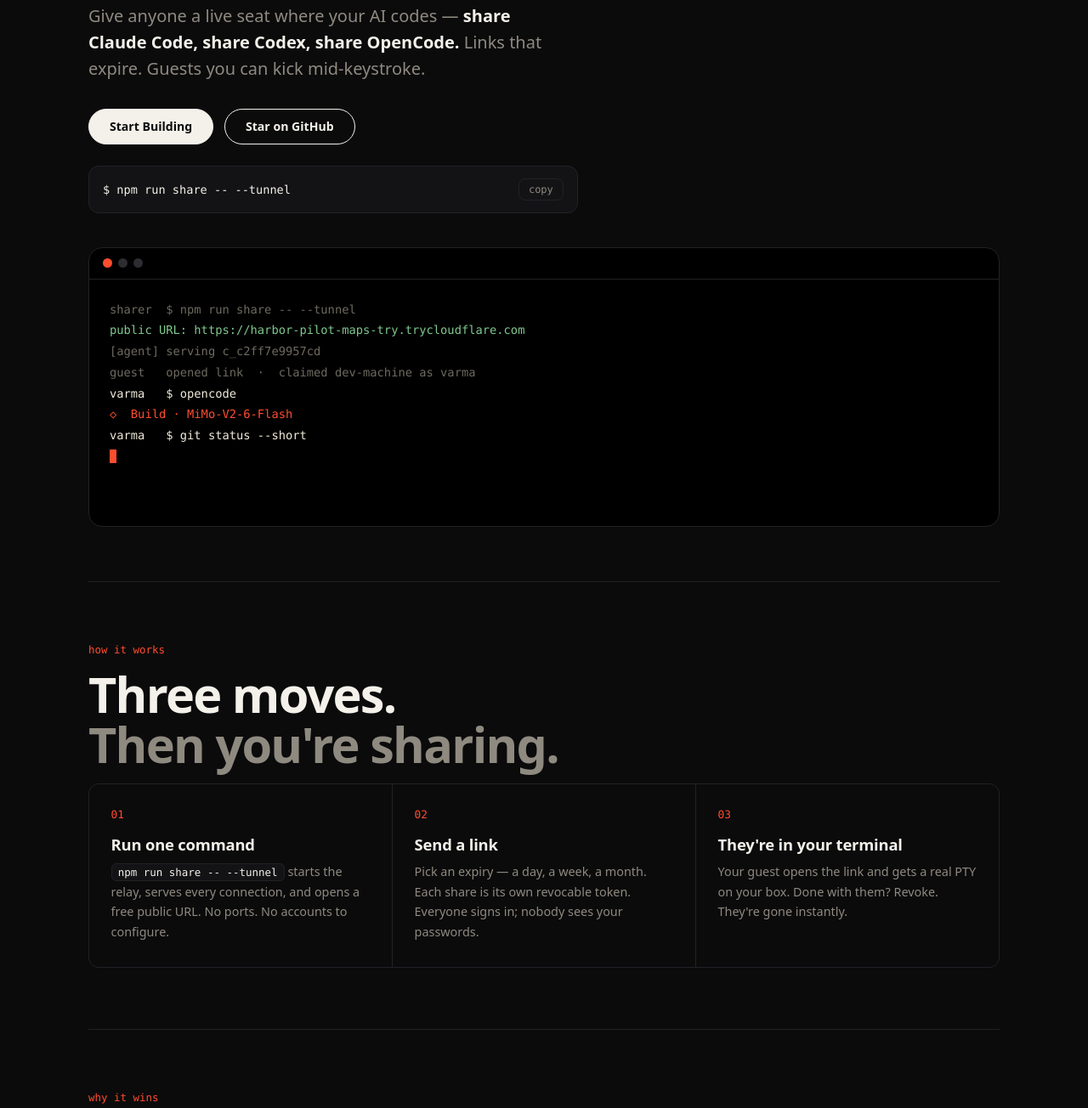
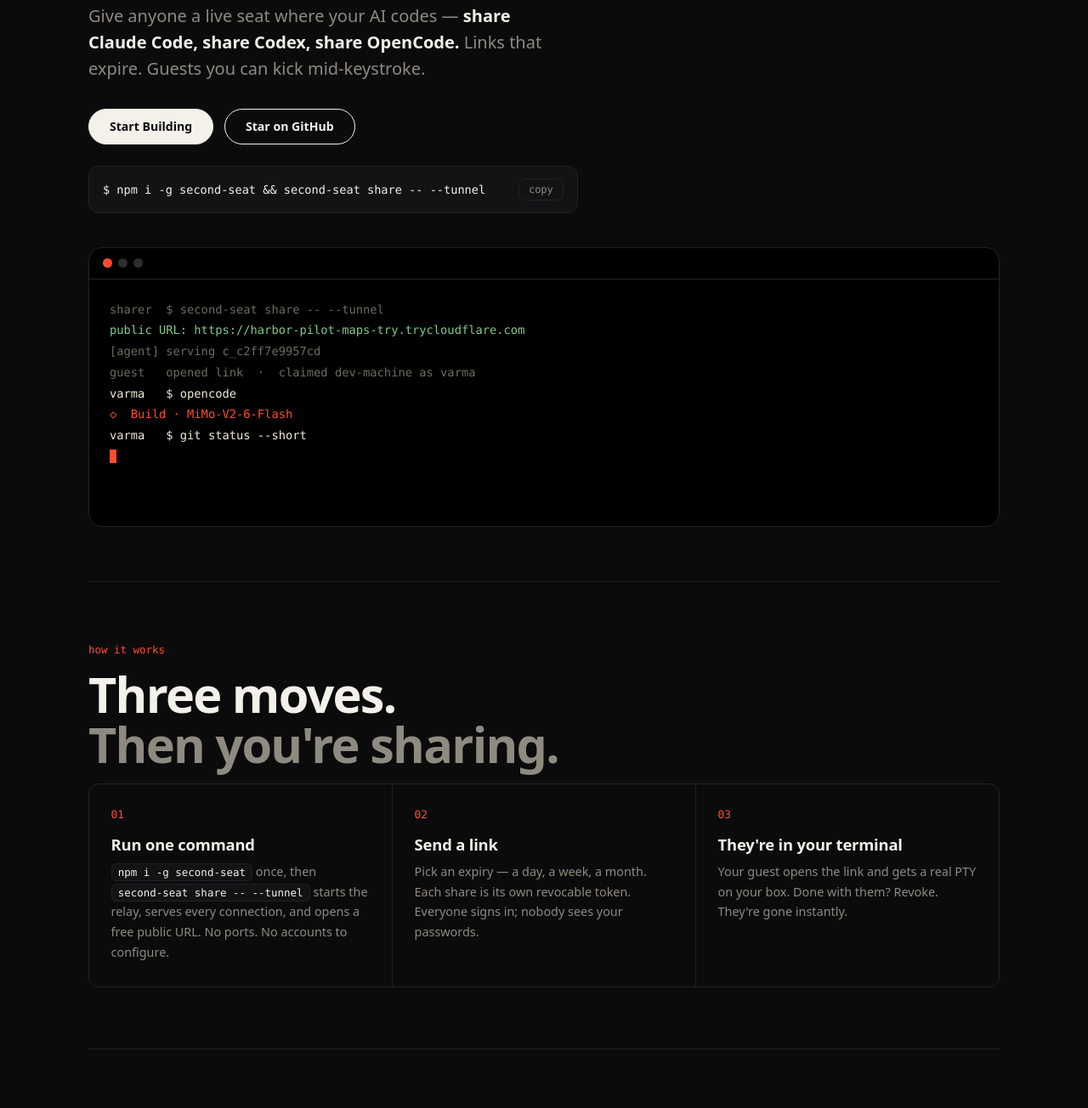
Before and after one commit to Parithosh-Varma/claudecodeshare, a website: page landing/index.html in a window 1280 px wide. Shown: the part 557-1861 px from the top of the page at 85% size. Drawn offline with Linux system fonts and the light colour scheme.

Commit message:
docs: quickstart and landing use global install (npm i -g second-seat), publish -> backup

```diff
--- a/landing/index.html
+++ b/landing/index.html
@@ -94,7 +94,7 @@ footer .spacer{flex:1}
     <a class="btn" href="https://second-seat-console.pages.dev">Start Building</a>
     <a class="btn ghost" href="https://github.com/Parithosh-Varma/second-seat">Star on GitHub</a>
   </div>
-  <div class="cmd"><span>$ npm run share -- --tunnel</span><button onclick="navigator.clipboard.writeText('npm run share -- --tunnel')">copy</button></div>
+  <div class="cmd"><span>$ npm i -g second-seat && second-seat share -- --tunnel</span><button onclick="navigator.clipboard.writeText('npm i -g second-seat && second-seat share -- --tunnel')">copy</button></div>
   <div class="terminal" aria-label="Example shared session">
     <div class="term-bar"><i></i><i></i><i></i></div>
     <div class="term-body" id="session"></div>
@@ -106,7 +106,7 @@ footer .spacer{flex:1}
   <p class="kicker">how it works</p>
   <h2>Three moves.<br><span class="dim">Then you're sharing.</span></h2>
   <div class="steps">
-    <div class="step"><div class="n">01</div><h3>Run one command</h3><p><code>npm run share -- --tunnel</code> starts the relay, serves every connection, and opens a free public URL. No ports. No accounts to configure.</p></div>
+    <div class="step"><div class="n">01</div><h3>Run one command</h3><p><code>npm i -g second-seat</code> once, then <code>second-seat share -- --tunnel</code> starts the relay, serves every connection, and opens a free public URL. No ports. No accounts to configure.</p></div>
     <div class="step"><div class="n">02</div><h3>Send a link</h3><p>Pick an expiry — a day, a week, a month. Each share is its own revocable token. Everyone signs in; nobody sees your passwords.</p></div>
     <div class="step"><div class="n">03</div><h3>They're in your terminal</h3><p>Your guest opens the link and gets a real PTY on your box. Done with them? Revoke. They're gone instantly.</p></div>
   </div>
@@ -151,7 +151,7 @@ footer .spacer{flex:1}
 (function(){
   var reduce = matchMedia('(prefers-reduced-motion: reduce)').matches;
   var lines = [
-    ['t-dim',  'sharer  $ npm run share -- --tunnel'],
+    ['t-dim',  'sharer  $ second-seat share -- --tunnel'],
     ['t-green','public URL: https://harbor-pilot-maps-try.trycloudflare.com'],
     ['t-dim',  '[agent] serving c_c2ff7e9957cd'],
     ['t-dim',  'guest   opened link  ·  claimed dev-machine as varma'],
```
Also changed, not shown: README.md.
